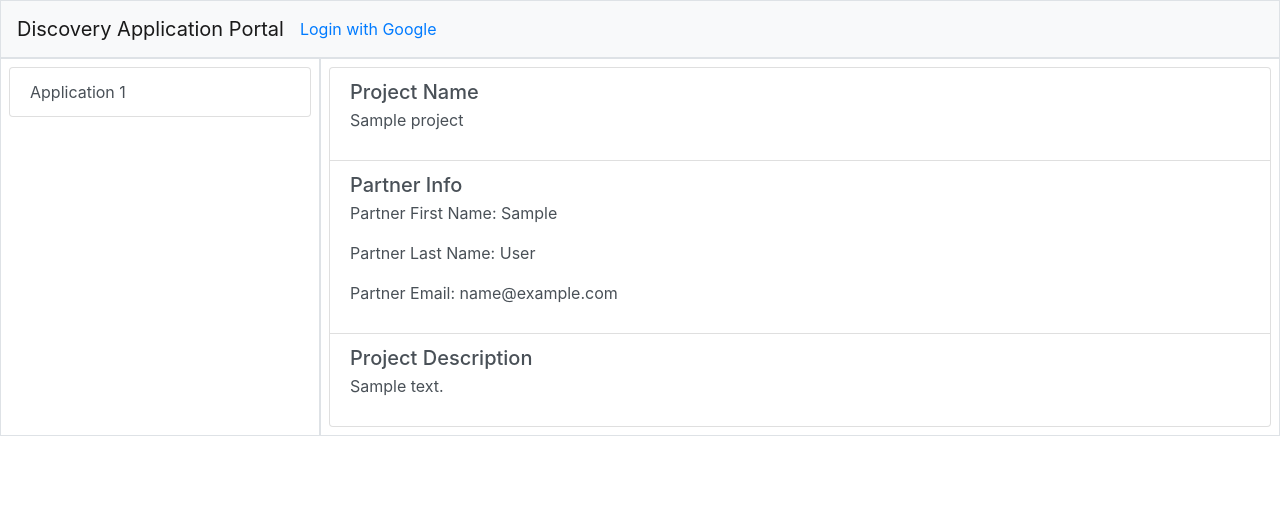
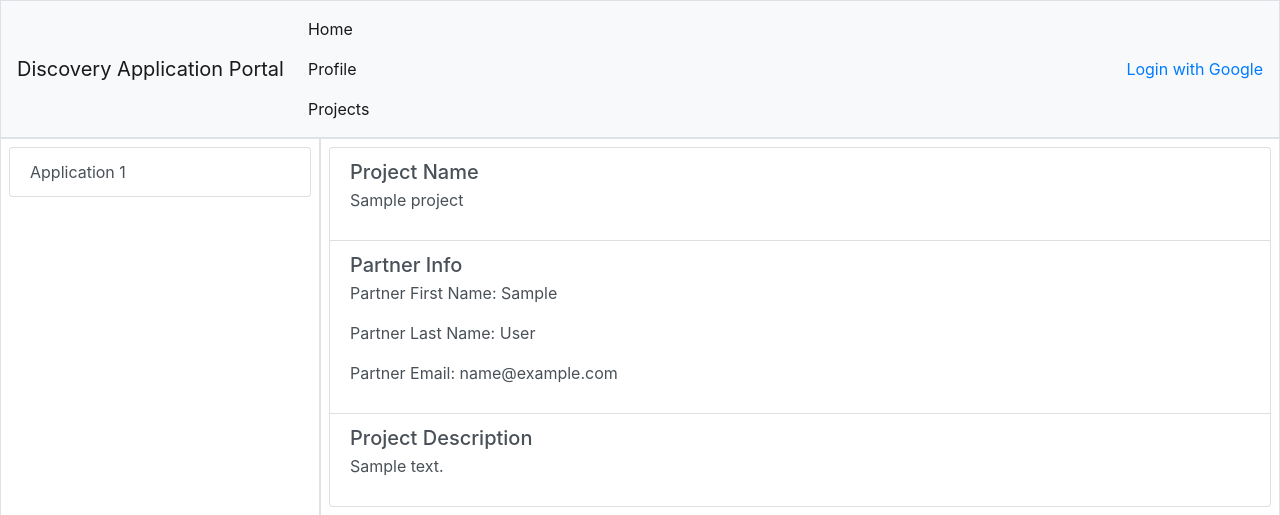
Before and after one commit to DS-Discovery/DS-Exchange, a Django app: template discovery/templates/application_listing.html in a window 1280 px wide. Shown: the top 515 px of the page. Run offline with Django 3.2, Linux system fonts and the light colour scheme; tables that the repository leaves empty hold one stand-in row (values such as "Sample post"); the template is opened without the code that fills it: values that come from a table or form of the project are taken from there, most other values are stand-ins (such as "Sample title", 1, 10 or a date in 2020); parts of the project's set-up code (start-up, migrations or seed data) failed here and were passed over; some libraries are stand-ins or nearby versions.

Commit message:
styling for application listing

```diff
--- a/discovery/templates/application_listing.html
+++ b/discovery/templates/application_listing.html
@@ -14,10 +14,18 @@
 <body>
 
     <nav class="navbar navbar-expand-lg navbar-light bg-light border">
-            <a class="navbar-brand" href="#">Discovery Application Portal</a>
+            <a class="navbar-brand" href="../#">Discovery Application Portal</a>
             <button class="navbar-toggler" type="button" data-toggle="collapse" data-target="#navbarSupportedContent" aria-controls="navbarSupportedContent" aria-expanded="false" aria-label="Toggle navigation">
                 <span class="navbar-toggler-icon"></span>
             </button>
+
+             <ul class="navbar-nav mr-auto">
+              <li class="nav-item active">
+                <a class="nav-link" href="../#">Home <span class="sr-only">(current)</span></a>
+                <a class="nav-link" href="/profile">Profile <span class="sr-only">(current)</span></a>
+                <a class="nav-link" href="/projects">Projects <span class="sr-only">(current)</span></a>
+              </li>
+            </ul>
 
             {% if not user.is_authenticated %}
                 <a href="{% provider_login_url 'google' %}">Login with Google</a>
```
Also changed, not shown: discovery/applications/views.py (+6 -6 lines).
